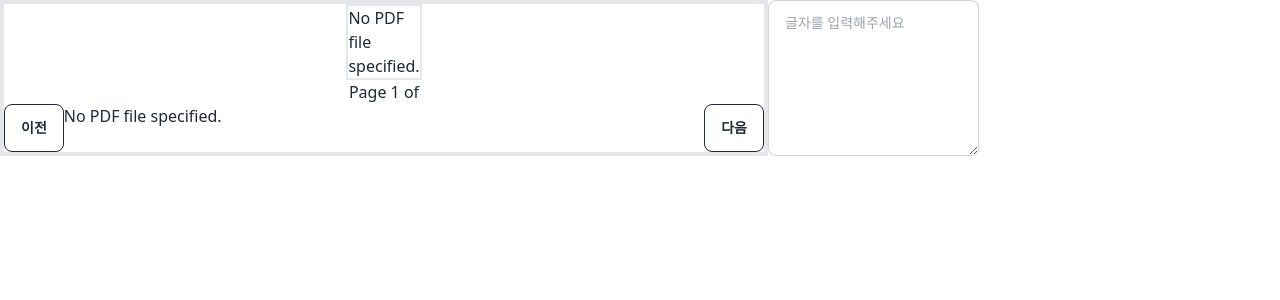
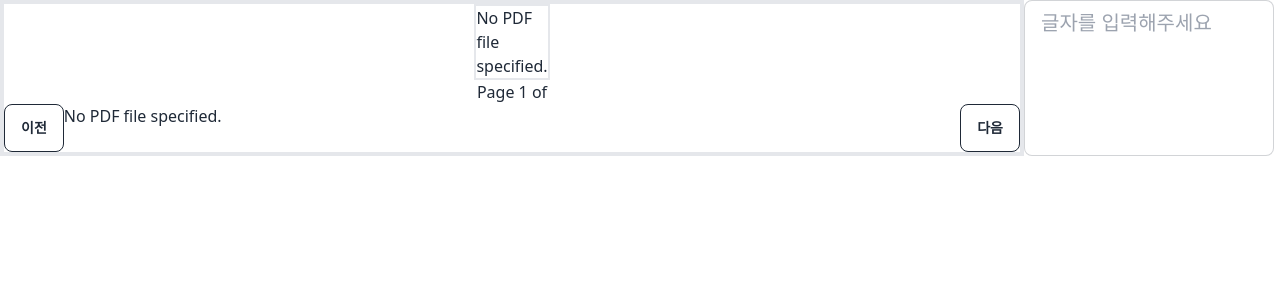
Before and after one commit to josuk0212/Help-Presentation, a React (Vite) app: page /Speaker in a window 1280 px wide. Shown: the top 300 px of the page. Built offline with nearby package versions, Linux system fonts and the light colour scheme.

Commit message:
feat: textarea 기본 옵션 설정

```diff
--- a/src/components/PresentationMode/Memo.jsx
+++ b/src/components/PresentationMode/Memo.jsx
@@ -1,9 +1,11 @@
 function Memo() {
   return (
-    <textarea
-      className="textarea textarea-bordered"
-      placeholder="글자를 입력해주세요"
-    ></textarea>
+    <label>
+      <textarea
+        className="textarea textarea-bordered resize-none w-[250px] h-full text-xl"
+        placeholder="글자를 입력해주세요"
+      ></textarea>
+    </label>
   );
 }
 
--- a/src/components/PresentationPage/SpeakerPage.jsx
+++ b/src/components/PresentationPage/SpeakerPage.jsx
@@ -15,7 +15,7 @@ function SpeakerPage() {
   return (
     <>
       <div className="flex grid-cols-2">
-        <div className="w-[60%] ml h-min border-4">
+        <div className="w-[80%] ml h-min border-4">
           <DocumentViewer
             pdfUrl={pdfUrl}
             getCursorCoordinate={getCursorCoordinate}
```
